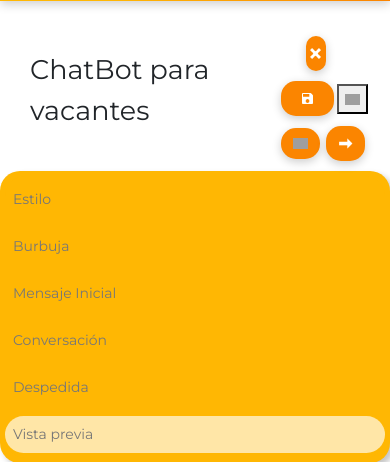
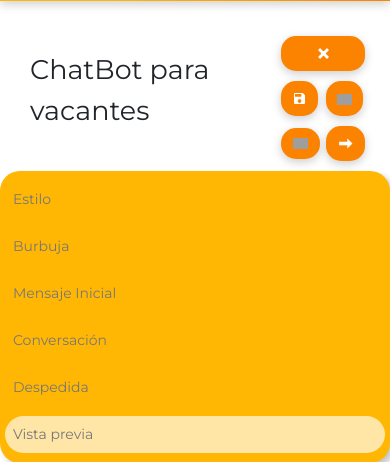
Before and after one commit to CorporativoSar-Projects/Chatbot-AdminCenter, a PHP site: page /finalizar.php in a window 390 px wide. Shown: the part 79-541 px from the top of the page. Run offline with PHP 8.4, Linux system fonts and the light colour scheme; grey boxes are pictures that could not be loaded.

Commit message:
Completada HU018

```diff
--- a/css/sty.css
+++ b/css/sty.css
@@ -305,12 +305,20 @@ header .navbar ul li ul li a:hover {
   justify-content: space-between;
 }
 
+.btn-groupSalir {
+  width: 15%;
+  display: flex;
+  justify-content: space-between;
+}
+
 .btnCerrar,
 .btnGuardarS,
 .btnContinuar,
-.btnRegresar {
+.btnRegresar,
+.btnGenerar {
+
   flex: 1;
-  background-color: #fb8500;
+  background-color: #FB8300;
   color: white;
   padding: 10px;
   margin: 5px 5px;
@@ -322,6 +330,7 @@ header .navbar ul li ul li a:hover {
   text-decoration: none;
   box-shadow: 0px 3px 10px rgba(0, 0, 0, 0.2);
 }
+
 
 .txt-disena-chat {
   margin-left: 40px;
@@ -1637,13 +1646,22 @@ header .navbar ul li ul li a:hover {
     justify-content: space-between;
   }
 
+  .btn-groupSalir {
+    width: 45%;
+    display: flex;
+    justify-content: space-between;
+  }
+
   .btnCerrar,
   .btnGuardarS,
   .btnContinuar,
-  .btnRegresar {
+  .btnRegresar,
+  .btnGenerar {
     font-size: 10px;
     width: 22%;
   }
+
+
 
   .btnFina {
     max-width: 20%;
@@ -1706,10 +1724,17 @@ header .navbar ul li ul li a:hover {
     align-items: center;
   }
 
+  .btn-groupSalir {
+    display: flex;
+    width: 90px;
+    align-items: center;
+  }
+
   .btnCerrar,
   .btnGuardarS,
   .btnContinuar,
-  .btnRegresar {
+  .btnRegresar,
+  .btGenerar {
     width: 10%;
     font-size: 14px;
     padding: 10px;
@@ -1719,6 +1744,7 @@ header .navbar ul li ul li a:hover {
     justify-content: center;
     align-items: center;
   }
+
 
   .input-nombre,
   .input-saludo,
```
